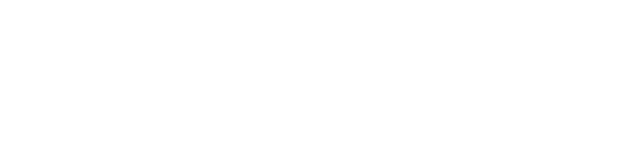
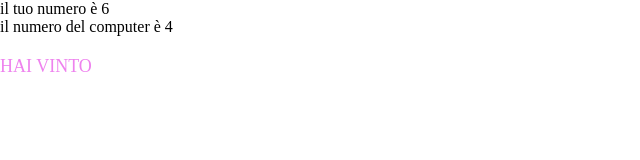
Before and after one commit to leonardopea/js-mail-dadi, a plain HTML site: page esercizio dadi/index.html in a window 1280 px wide. Shown: the whole page, without its empty margins (0-640 px from the left). Drawn offline with Linux system fonts and the light colour scheme.

Commit message:
ESERCIZIO DADI TERMINATO

```diff
--- a/esercizio dadi/css/style.css
+++ b/esercizio dadi/css/style.css
@@ -0,0 +1,10 @@
+*{
+    padding: 0;
+    margin: 0;
+    box-sizing: border-box;
+}
+#risultato{
+    color: violet;
+    font-size: large;
+    margin-top: 20px;
+}
--- a/esercizio dadi/index.html
+++ b/esercizio dadi/index.html
@@ -8,6 +8,9 @@
     <link rel="stylesheet" href="./css/style.css">
 </head>
 <body>
+    <div id="dado_uno"></div>
+    <div id="dado_due"></div>
+    <div id="risultato"></div>
     <script type="text/javascript" src="./script.js"></script>   <!-- collegamento  -->
 </body>
 </html>
--- a/esercizio dadi/script.js
+++ b/esercizio dadi/script.js
@@ -0,0 +1,21 @@
+
+let dado_uno = Math.round(Math.random() * 5) +1 ;
+
+
+document.getElementById('dado_uno').innerHTML=`il tuo numero è ${dado_uno}`;
+
+
+let dado_due = Math.round(Math.random() * 5) +1 ;
+
+
+document.getElementById('dado_due').innerHTML=`il numero del computer è ${dado_due}`;
+
+if (dado_uno > dado_due){
+    document.getElementById('risultato').innerHTML=`HAI VINTO`;
+}
+else if (dado_uno < dado_due){
+    document.getElementById('risultato').innerHTML=`HAI PERSO`;
+    }
+    else{
+        document.getElementById('risultato').innerHTML=`PATTA`;
+    }
```
